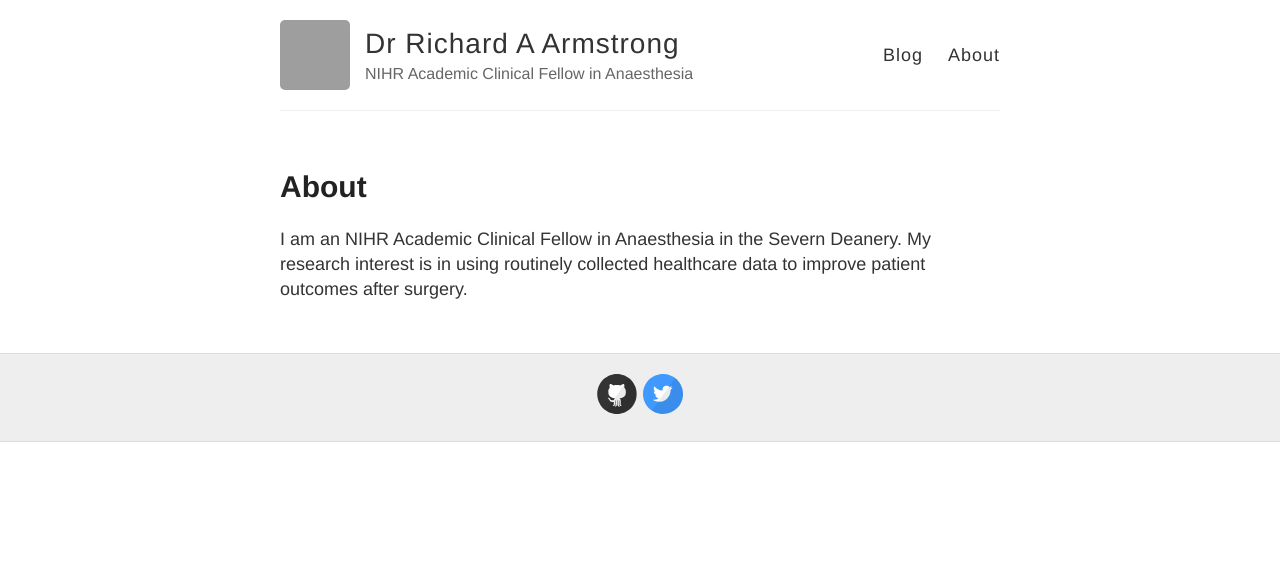
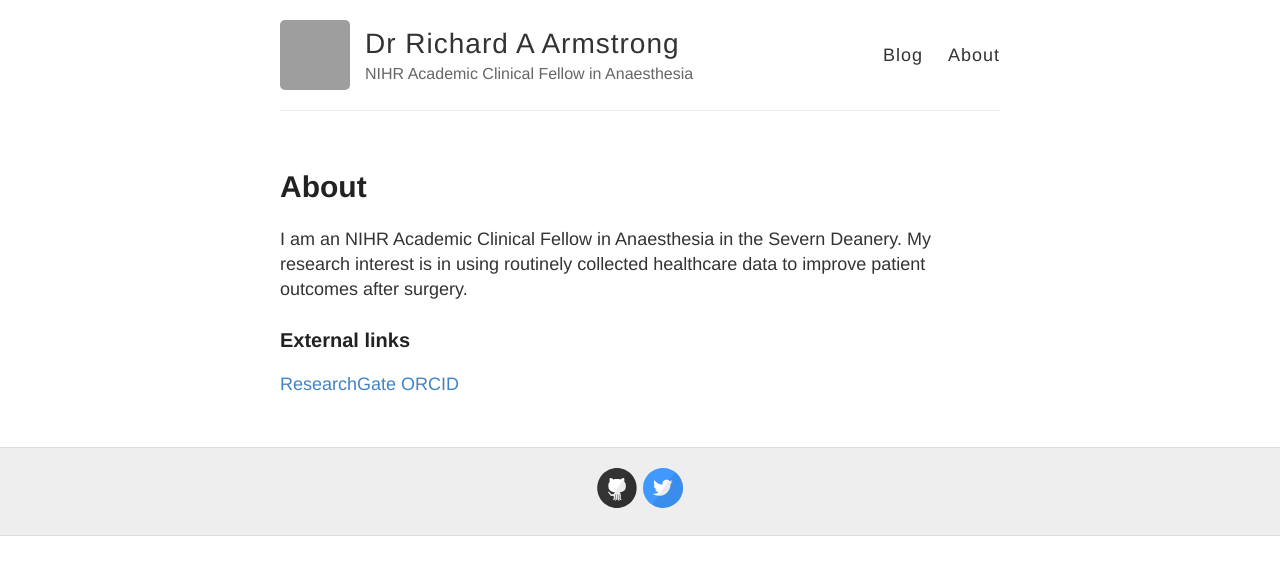
Before and after one commit to raarmstrong/raarmstrong.github.io, a Jekyll site: the page built from about.md, in a window 1280 px wide. Shown: the top 575 px of the page. Built offline with Jekyll 4.4.1, drawn with Linux system fonts in a browser that asks for light colours; grey boxes are pictures that could not be loaded.

Commit message:
Update about.md

```diff
--- a/about.md
+++ b/about.md
@@ -5,3 +5,8 @@ permalink: /about/
 ---
 
 I am an NIHR Academic Clinical Fellow in Anaesthesia in the Severn Deanery. My research interest is in using routinely collected healthcare data to improve patient outcomes after surgery.
+
+### External links
+
+[ResearchGate](https://www.researchgate.net/profile/Richard-Armstrong-2)
+[ORCID](https://orcid.org/0000-0001-9479-0143)
```
